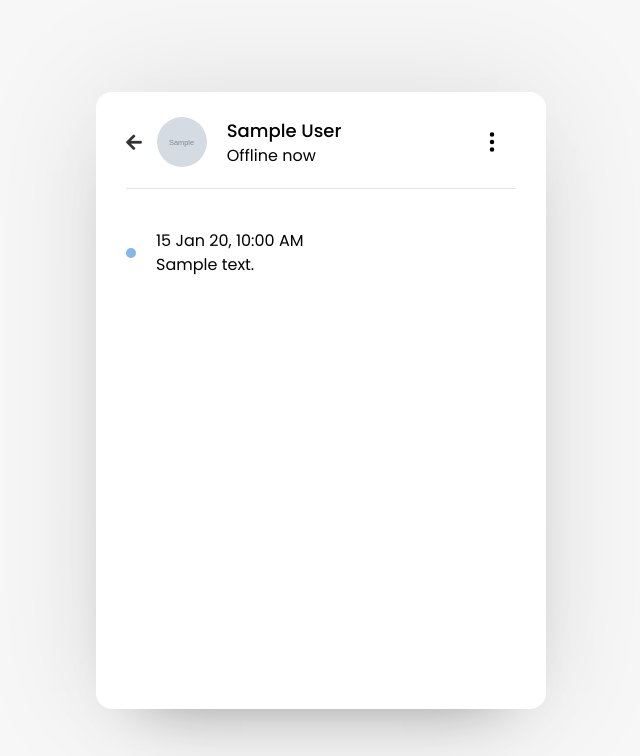
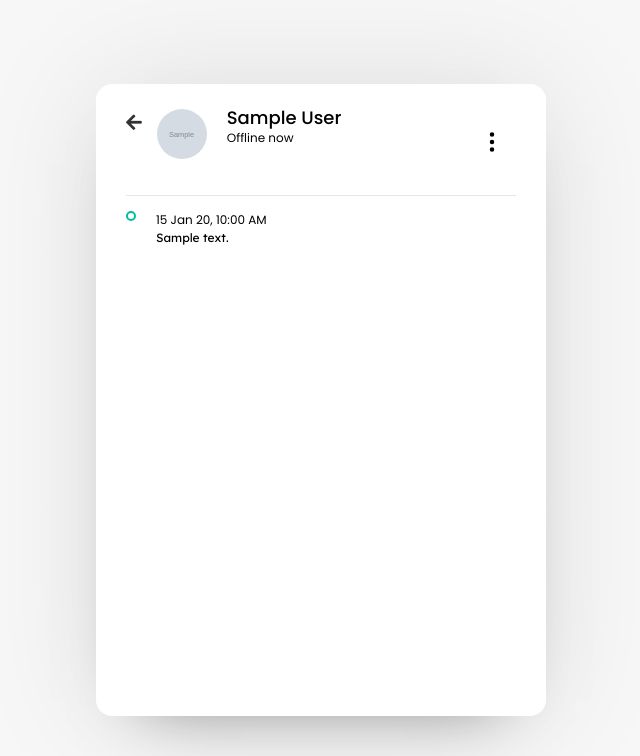
Before and after one commit to Manvendra2509/PHP-Chat-Application, a PHP site: page /activity.php?user_id=1 in a window 1280 px wide. Shown: the top 756 px of the page, without its empty margins (319-959 px from the left). Run offline with PHP 8.4, Linux system fonts and the light colour scheme; the visitor is signed in with stand-in values (Sample User, id 1); tables that the repository leaves empty or names only in its code hold one stand-in row (values such as "Sample post"); grey boxes marked "Sample" are stand-in pictures.

Commit message:
New activity log formatting

```diff
--- a/header.php
+++ b/header.php
@@ -1,12 +1,18 @@
 <!DOCTYPE html>
 <html lang="en">
+
 <head>
   <meta charset="UTF-8">
   <meta name="viewport" content="width=device-width, initial-scale=1.0">
   <meta http-equiv="X-UA-Compatible" content="ie=edge">
   <title>Realtime Chat App</title>
-  <link href="https://cdn.jsdelivr.net/npm/bootstrap@5.3.0/dist/css/bootstrap.min.css" rel="stylesheet" integrity="sha384-9ndCyUaIbzAi2FUVXJi0CjmCapSmO7SnpJef0486qhLnuZ2cdeRhO02iuK6FUUVM" crossorigin="anonymous">
-  <link rel="stylesheet" href="https://cdnjs.cloudflare.com/ajax/libs/font-awesome/5.15.2/css/all.min.css"/>
+  <link href="https://cdn.jsdelivr.net/npm/bootstrap@5.3.0/dist/css/bootstrap.min.css" rel="stylesheet"
+    integrity="sha384-9ndCyUaIbzAi2FUVXJi0CjmCapSmO7SnpJef0486qhLnuZ2cdeRhO02iuK6FUUVM" crossorigin="anonymous">
+  <link rel="stylesheet" href="https://cdnjs.cloudflare.com/ajax/libs/font-awesome/5.15.2/css/all.min.css" />
+  <link rel="preconnect" href="https://fonts.googleapis.com">
+  <link rel="preconnect" href="https://fonts.gstatic.com" crossorigin>
+  <link href="https://fonts.googleapis.com/css2?family=Lexend+Deca&display=swap" rel="stylesheet">
   <link rel="stylesheet" href="style.css">
 
+
 </head>
--- a/php/activity_data.php
+++ b/php/activity_data.php
@@ -1,15 +1,18 @@
 <?php
+$total_rows = mysqli_num_rows($query);
+$current_row = 1;
 while ($row = mysqli_fetch_assoc($query)) {
 
     $timestamp = date("d M y, h:i A", strtotime($row['timestamp']));
     $output .= '
                     <div class="content">
-                        <div class="dot"></div>
+                        <div class="indicator"><div class="dot"></div> ' . ($current_row !== $total_rows ? '<div class="line"></div>' : '') . '</div>
                         <div class="details sessioncard">
                         <div> ' . date("d M y, h:i A", strtotime($row['timestamp'])) . '</div>
                         ' . $row['activity_description'] . '
                         </div>
                     </div>
                 ';
+    $current_row++;
 }
 ?>
--- a/style.css
+++ b/style.css
@@ -344,7 +344,7 @@
 .chat-box .chat {
   margin: 15px 0;
 }
-.chat-box .chat .details{
+.chat-box .chat .details {
   word-wrap: break-word;
   padding: 8px 16px;
   box-shadow: 0 0 32px rgb(0 0 0 / 8%), 0rem 16px 16px -16px rgb(0 0 0 / 10%);
@@ -394,8 +394,8 @@
 }
 
 .details-wrapper {
-  max-width: 50%!important;
-  padding: 8px!important;
+  max-width: 50% !important;
+  padding: 8px !important;
 }
 
 .details img {
@@ -449,7 +449,6 @@
   opacity: 1;
   pointer-events: auto;
 }
-
 
 .chat-utilities {
   display: flex;
@@ -575,10 +574,8 @@
   z-index: 1000;
 }
 
-
-
 .preview-container-overlay::before {
-  background-color:#000;
+  background-color: #000;
   opacity: 0.7;
   width: 5000em;
   content: "";
@@ -650,7 +647,6 @@
   justify-content: center;
   margin-top: 10px;
   background-color: #f7f7f7;
-
 }
 
 #preview img {
@@ -689,7 +685,6 @@
   padding: 10px;
 }
 
-
 #attachmentButton {
   background-color: transparent;
   z-index: 1;
@@ -714,10 +709,6 @@
   justify-content: space-between;
 }
 
-.activity-list .content {
-  margin-top: 25px;
-}
-
 .activity-list .details {
   display: flex;
   flex-direction: column;
@@ -733,30 +724,50 @@
 }
 :is(.activity, .activity-list) .content {
   display: flex;
-  align-items: center;
 }
 :is(.activity, .activity-list) .content .details {
   color: #000;
   margin-left: 20px;
+  font-family: "Lexend Deca", sans-serif;
+  font-weight: 400;
+  text-transform: none;
+  font-size: 12px;
+  line-height: 18px;
+  padding-bottom: 28px;
 }
 :is(.activity, .activity-list) .details span {
   font-size: 18px;
   font-weight: 500;
 }
 
+.indicator {
+  align-items: center;
+  display: flex;
+  flex-direction: column;
+  left: 0;
+  top: 0;
+}
+
 .dot {
   display: flex;
   width: 10px;
   height: 10px;
+  background-color: rgb(255, 255, 255);
+  border-color: rgb(0, 189, 165);
   border-radius: 50%;
-  background-color: #86b7e7;
-  color: white;
+  border-style: solid;
+  border-width: 2px;
 }
 
-.dot::before {
-  background-color: #333;
-  height: auto;
-  content: "";
+.line {
+  color: #cbd6e2;
+  flex: 1 0 auto;
+  border-left: 2px solid currentColor;
+  border-top: 0;
+  content: " ";
+  display: inline-block;
+  position: relative;
+  width: auto;
 }
 
 .activity header .logout {
@@ -934,7 +945,7 @@
 
   .chat-utilities .utility-container ul li {
     height: 40px;
-    width: 40px
+    width: 40px;
   }
 
   .chat-area form input {
@@ -946,7 +957,7 @@
   }
 
   .details-wrapper {
-    max-width: 85%!important;
+    max-width: 85% !important;
   }
 
   .activity-list {
```
